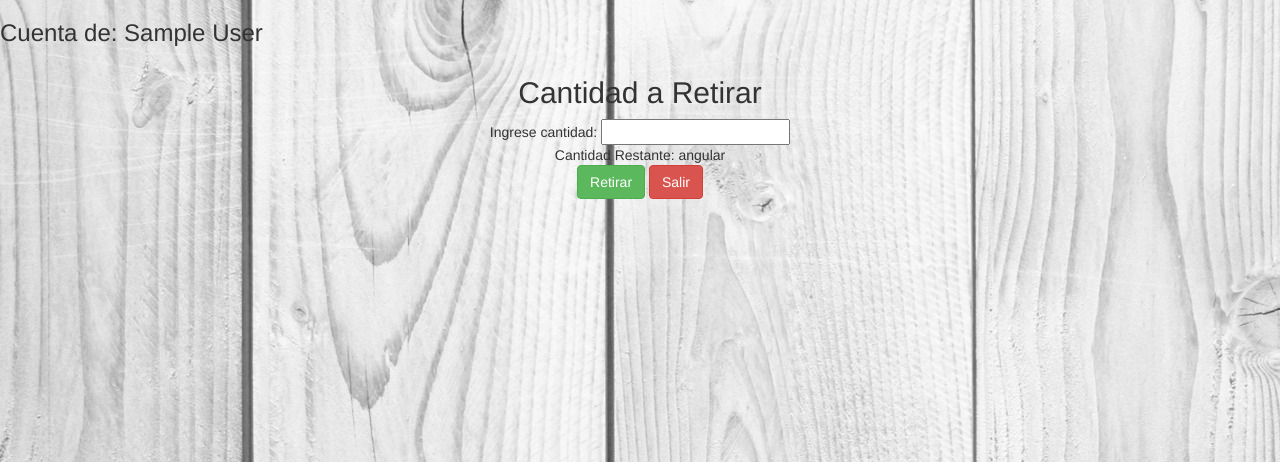
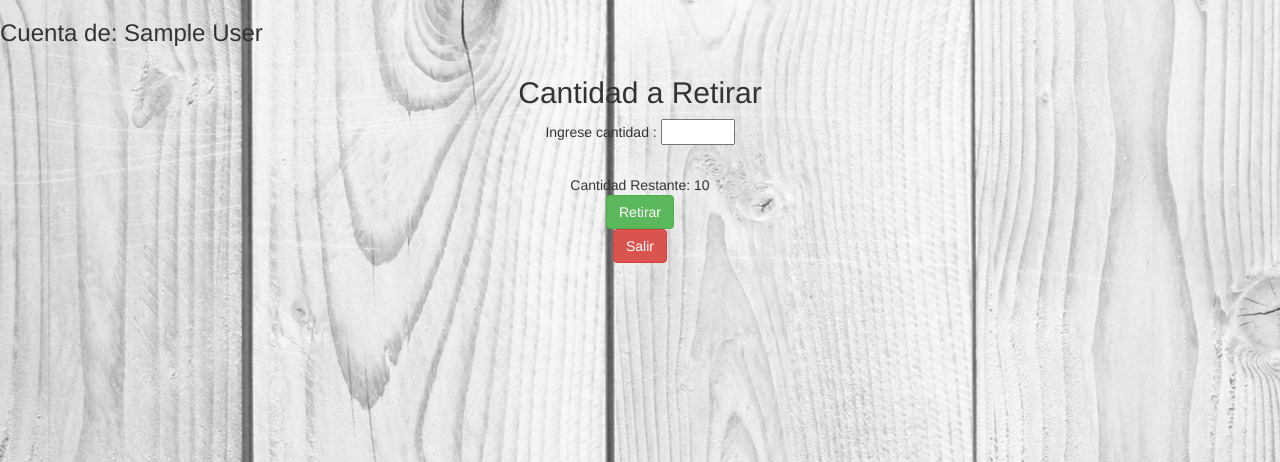
Before and after one commit to JoseCardonaFigueroa/ATM, a Django app: page /retiro/ in a window 1280 px wide. Shown: the top 462 px of the page. Run offline with Django 3.2, Linux system fonts and the light colour scheme; a user stored in the database is signed in; tables that the repository leaves empty hold one stand-in row (values such as "Sample post"); some libraries are stand-ins or nearby versions.

Commit message:
Cambios realizados en las vistas para poder realizar las consultas

```diff
--- a/retiro/views.py
+++ b/retiro/views.py
@@ -17,12 +17,26 @@ def hola(request):
                             )
 @login_required
 def retiro(request):
+    cuenta = Cuenta.objects.get(user=request.user)
     return render_to_response('retiro/retiro.html',
-                                context_instance=RequestContext(request, {}))
+                                context_instance=RequestContext(request,
+                                {'cantidad_total': cuenta.cantidad_total}))
 @login_required
 def confirmar(request):
-    return render_to_response('retiro/confirmar.html',
-                                context_instance=RequestContext(request, {}))
+    if request.method == 'GET':
+        cuenta = Cuenta.objects.get(user=request.user)
+        monto = float(request.GET.get('monto', ''))
+        print monto
+        cuenta.cantidad_total = cuenta.cantidad_total - monto
+        cuenta.save()
+        print cuenta.cantidad_total
+        return render_to_response('retiro/confirmar.html',
+                                    context_instance=RequestContext(request,
+                                    {'cantidad_total': cuenta.cantidad_total,
+                                    'monto': monto
+                                    }))
+    else:
+        return redirect('/retiro/')
 
 def logout(request):
     auth.logout(request)
--- a/templates/retiro/confirmar.html
+++ b/templates/retiro/confirmar.html
@@ -3,8 +3,8 @@
 {% block content%}
 <h3>Cuenta de: {{request.user.first_name}}  {{request.user.last_name}}</h3>
 <div class="container" align="center">
-<h4 align ="center" >Se han retirado: $ 000.00 pesos de la cuenta"</h4>
-<h4 align ="center" >Quedan: $ 000.00 pesos en la cuenta"</h4>
+<h4 align ="center" >Se han retirado: $ {{monto}} pesos de la cuenta"</h4>
+<h4 align ="center" >Quedan: $ {{cantidad_total}} pesos en la cuenta"</h4>
 <a class="btn btn-primary" method="post" href="/retiro/">Nuevo Retiro</a>
 <a class="btn btn-danger" href="/logout/">Salir</a>
 </div>
--- a/templates/retiro/retiro.html
+++ b/templates/retiro/retiro.html
@@ -5,14 +5,16 @@
 
 <div class="container" align="center">
 <h2 class="form-signin-heading" align ="center">Cantidad a Retirar</h2>
-
-Ingrese cantidad:
-</label>
-<input type="number" name="cantidad" class="input-block-level">
+<form action="/confirmar/" method="get">
+<div ng-app="">
+  <p>Ingrese cantidad :
+  <input id="monto" name="monto" type="number" ng-model="monto" required min="50" max="{{cantidad_total}}"></p>
 </br>
-Cantidad Restante: angular
+Cantidad Restante: &lbrace;&lbrace;{{cantidad_total}}-monto&rbrace;&rbrace;
 </br>
-<a class="btn btn-success" href="/confirmar/">Retirar</a>
+</div>
+<button type="submit" class="btn btn-success" >Retirar</button>
+</form>
 <a class="btn btn-danger" href="/logout/">Salir</a>
 <div>
 </div>
```
